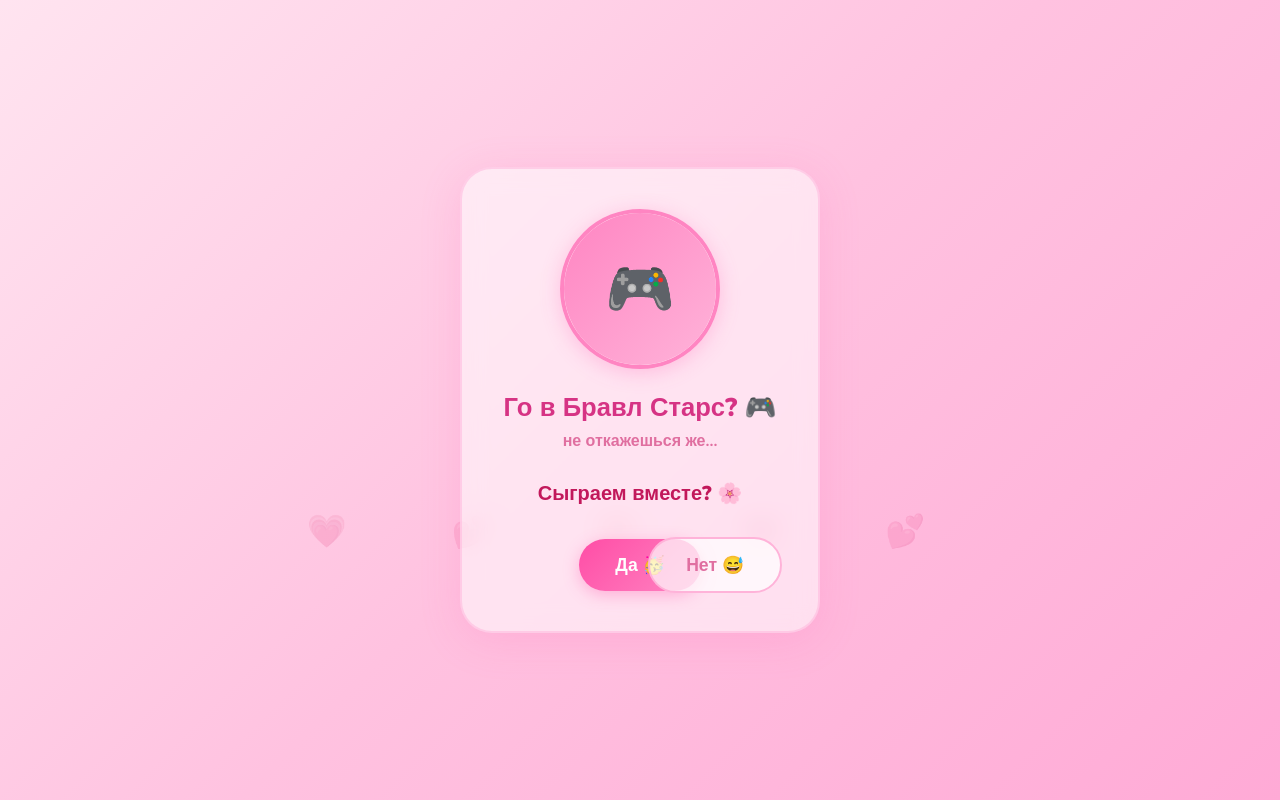
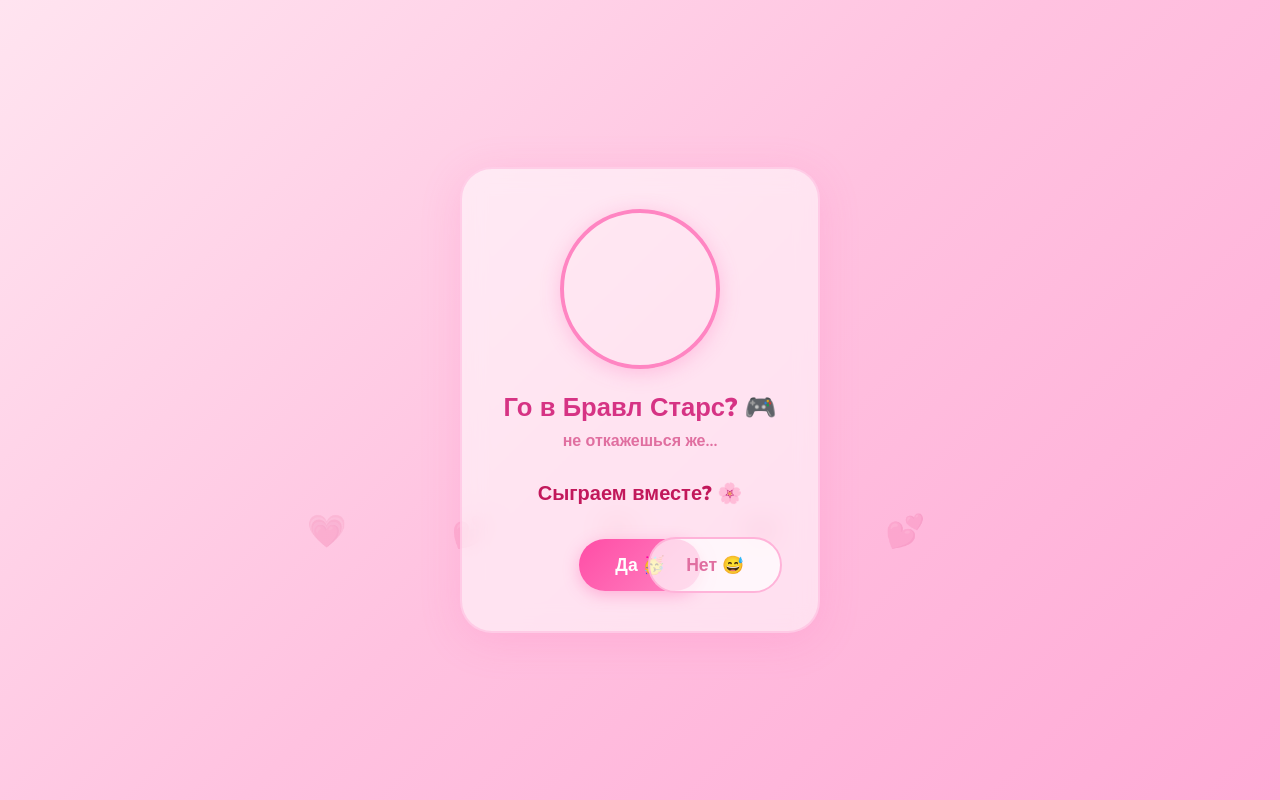
Before and after one commit to arabovgenius-ux/Project1, a plain HTML site: page index.html in a window 1280 px wide. Drawn offline with nearby package versions, Linux system fonts and the light colour scheme.

Commit message:
Update index.html

```diff
--- a/index.html
+++ b/index.html
@@ -181,8 +181,6 @@
 
   <div class="card">
     <div class="photo-wrap">
-      <!-- Замени src на свою фото -->
-      <div class="photo-placeholder">🎮</div>
       <!-- <img src="B92D47B9-326A-4EDF-B2FF-2F8A46A0F710_AC35B53D-02D0-44EA-A3B0-F54A00C748EB.jpeg" alt="фото" /> -->
     </div>
 
```
